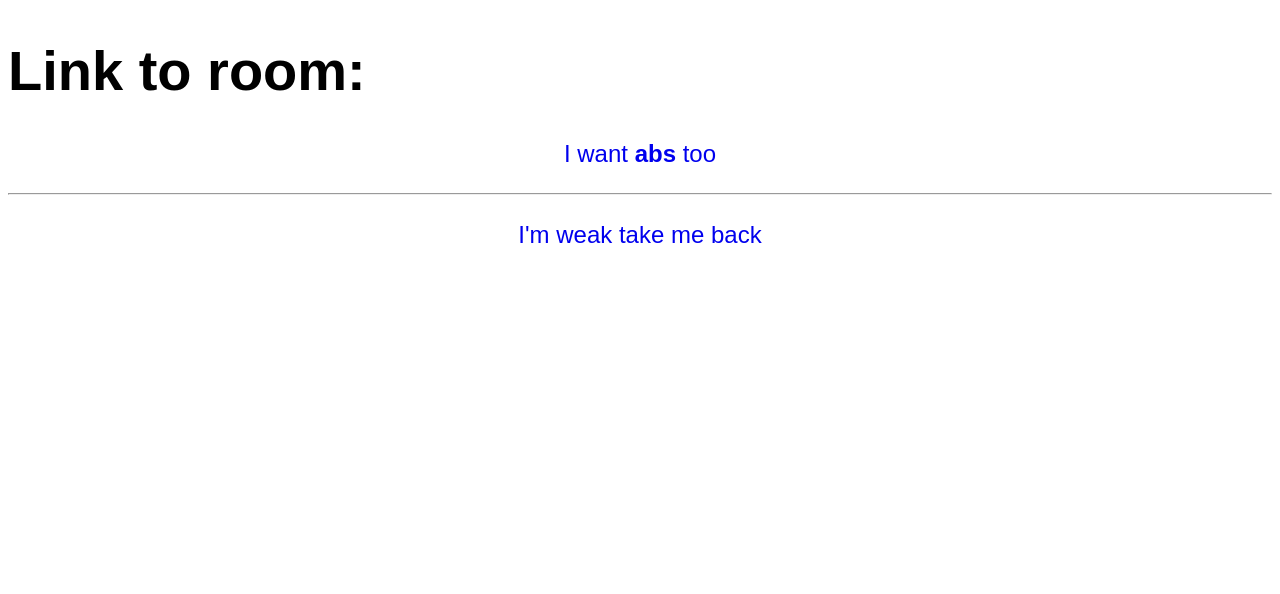
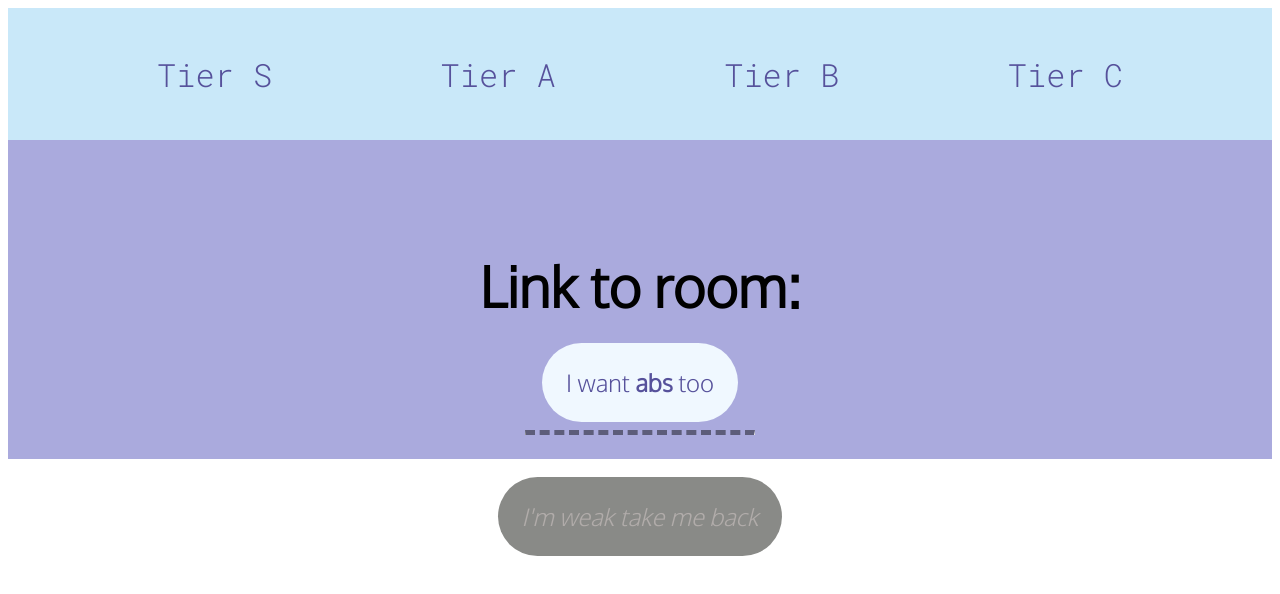
Before and after one commit to macrobee/Abs, a plain HTML site: page ab_link.html in a window 1280 px wide. Drawn offline with Linux system fonts and the light colour scheme.

Commit message:
Add files via upload
fixed links and adjusted styles for ab link page

```diff
--- a/ab_link.html
+++ b/ab_link.html
@@ -7,17 +7,31 @@
     <meta name="viewport" content="width=device-width, initial-scale=1.0">
     <link rel="stylesheet" href="styles.css">
     <link rel="icon" type="image/png" href="/favicon.png">
+    <link rel="preconnect" href="https://fonts.googleapis.com">
+    <link rel="preconnect" href="https://fonts.gstatic.com" crossorigin>
+    <link
+        href="https://fonts.googleapis.com/css2?family=Bebas+Neue&family=Oxygen:wght@300&family=Roboto+Mono:wght@300&display=swap"
+        rel="stylesheet">
     <title>Link to room</title>
 </head>
 
 <body>
     <main>
-        <h1>Link to room:</h1>
-        <p><a href="https://msngr.com/gmgodferhgmw">I want <strong>abs</strong> too</a></p>
-        <hr>
+        <nav>
+            <a href="https://msngr.com/gmgodferhgmw" class="navlinks">Tier S</a>
+            <a href="https://msngr.com/gmgodferhgmw" class="navlinks">Tier A</a>
+            <a href="https://msngr.com/gmgodferhgmw" class="navlinks">Tier B</a>
+            <a href="https://msngr.com/gmgodferhgmw" class="navlinks">Tier C</a>
+        </nav>
+        <section>
+            <h1>Link to room:</h1>
+            <p><a href="https://msngr.com/gmgodferhgmw" class="strong">I want <strong>abs</strong> too</a></p>
+            <hr>
+        </section>
     </main>
+
     <footer>
-        <p ><a href="index.html" class="weak">I'm weak take me back</a></p>
+        <p><a href="index.html" class="weak">I'm weak take me back</a></p>
     </footer>
 </body>
 
--- a/styles.css
+++ b/styles.css
@@ -22,15 +22,18 @@ nav{
     font-size: 2.5em;
 }
 
+header{
+    display: flex;
+    justify-content: space-evenly;
+    flex-wrap: wrap;
+}
+/* **************************main section************************** */
 section{
     background-color: #AAAADD;
     text-align: center;
     padding: 5%;
-}
-header{
-    display: flex;
-    justify-content: space-evenly;
-    flex-wrap: wrap;
+    min-height: 80%;
+    padding-bottom: 1em;
 }
 article{
     background: linear-gradient(0deg, #BBC, #DDF, #DDF, #EFF);
@@ -63,7 +66,7 @@ p{
 }
 
 @media (max-width: 800px){
-    .navlinks{font-size: 1em;}
+    .navlinks{font-size: 1.5em;}
     h1{font-size: 2em;}
     h2{font-size: 2em;}
     p{font-size: 1em;}
@@ -79,3 +82,47 @@ p{
     color: #253214;
     text-decoration: underline solid black;
 }
+
+/* **************************second page************************** */
+hr{
+    width: 20%;
+    height: 0;
+    border-top: 5px dashed rgb(93, 93, 122);
+    margin-top: 2em;
+    margin-bottom: 0.5em;
+    border-bottom: none;
+}
+footer{
+    padding-top: 1em;
+}
+.strong{
+    background:aliceblue;
+    transition: 0.5s;
+    margin-bottom: 2em;
+}
+.strong:hover{
+    background-color: #4c3785;
+    color: #8ec3f5;
+}
+.weak{
+    color: #b1acaa;
+    background-color: #898a87;
+    font-style: italic;
+    transition: 1s;
+}
+
+.weak:hover{
+    background-color: #523024;
+    color: #55664B;
+}
+
+a{
+    color: #56519b;
+    text-decoration: none;
+    border-radius: 2em;
+    padding: 1em;
+}
+
+a:active{
+    color: gold;
+}
```
Also changed, not shown: index.html (+1 -2 lines).
